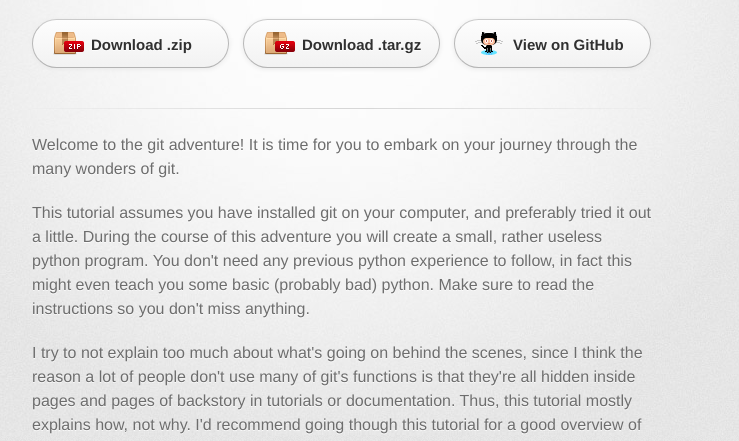
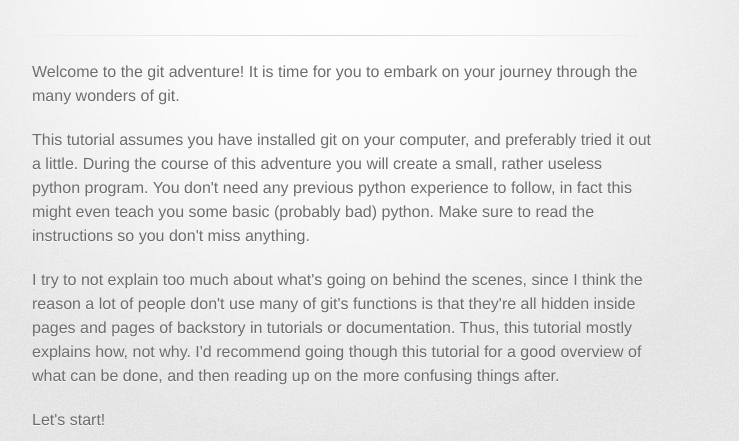
Before and after one commit to powion/tutorial, a plain HTML site: page index.html in a window 1280 px wide. Shown: the part 138-579 px from the top of the page, without its empty margins (298-1037 px from the left). Drawn offline with Linux system fonts and the light colour scheme; a web font is replaced by a local one.

Commit message:
Remove download links

```diff
--- a/index.html
+++ b/index.html
@@ -21,12 +21,6 @@
           <h1>Git Gud Git Guide</h1>
           <h2>Intermediate level git tutorial</h2>
         </header>
-
-        <section id="downloads" class="clearfix">
-          <a href="https://github.com/powion/tutorial/zipball/master" id="download-zip" class="button"><span>Download .zip</span></a>
-          <a href="https://github.com/powion/tutorial/tarball/master" id="download-tar-gz" class="button"><span>Download .tar.gz</span></a>
-          <a href="https://github.com/powion/tutorial" id="view-on-github" class="button"><span>View on GitHub</span></a>
-        </section>
 
         <hr>
 
```
